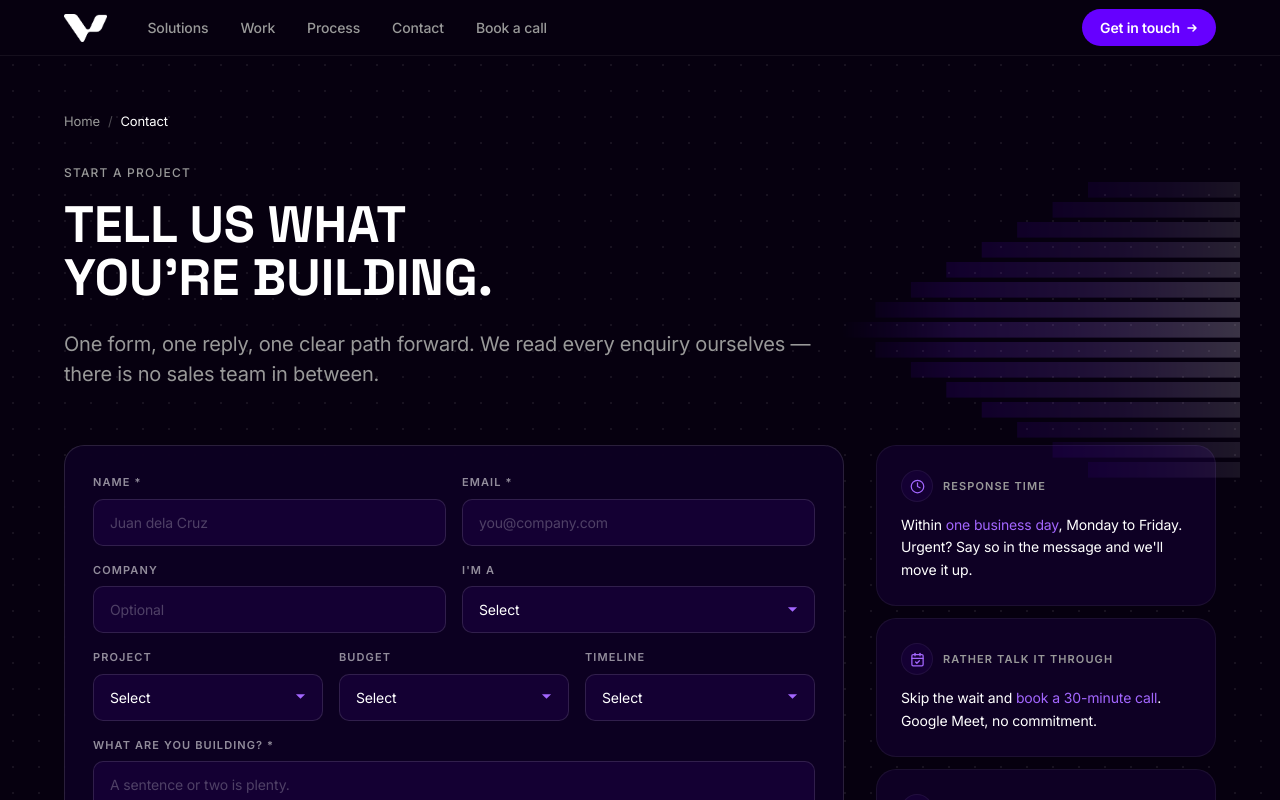
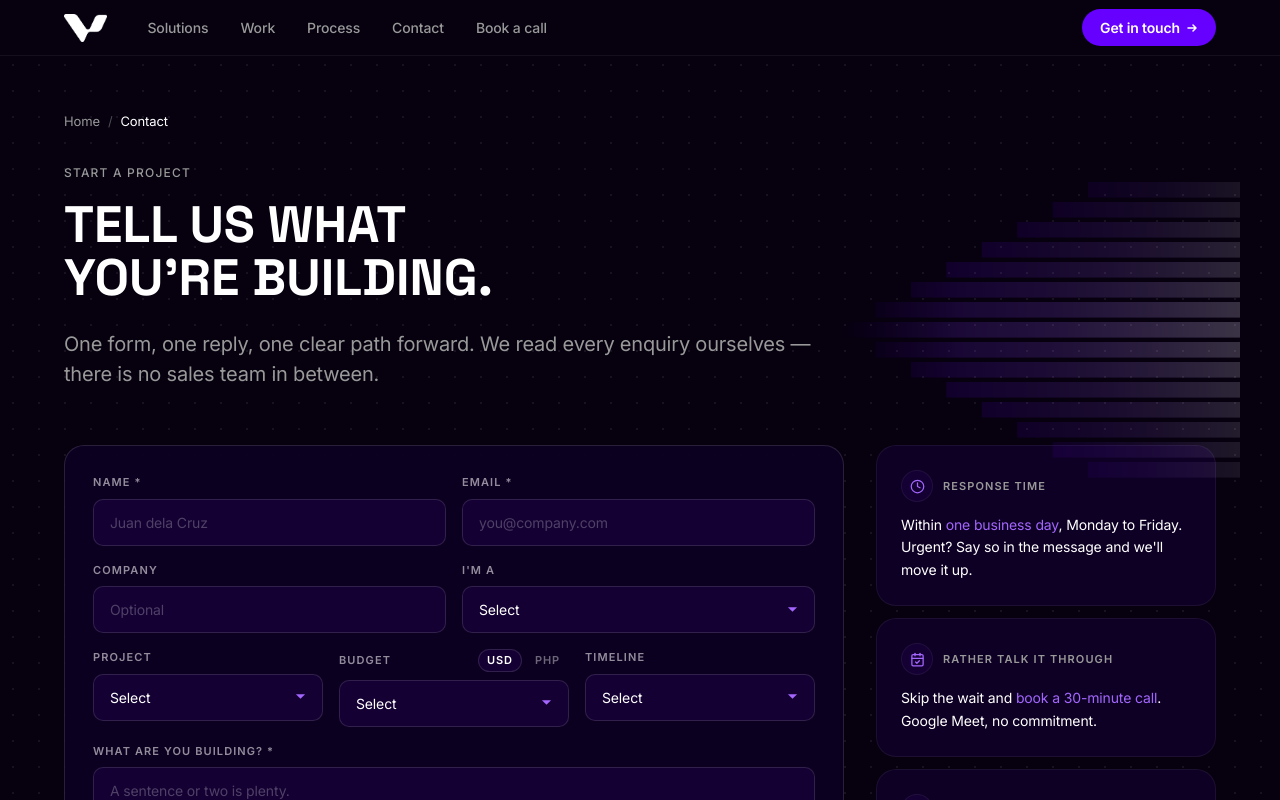
Before and after one commit to velquortech/velquor-portfolio, a Next.js app: page /contact in a window 1280 px wide. Shown: the top 800 px of the page. Built offline with nearby package versions, Linux system fonts and the light colour scheme.

Commit message:
git stash

```diff
--- a/app/components/contact/ContactForm.tsx
+++ b/app/components/contact/ContactForm.tsx
@@ -1,6 +1,6 @@
 "use client";
 
-import { useActionState, useId, useSyncExternalStore } from "react";
+import { useActionState, useId, useState, useSyncExternalStore } from "react";
 import { submitContact } from "../../actions/contact";
 import {
   BUDGETS,
@@ -13,7 +13,14 @@ import {
   TIMELINES,
   type Currency,
 } from "../../lib/contact-options";
-import { COUNTRY_COOKIE, PH, readCookie } from "../../lib/geo";
+import {
+  COUNTRY_COOKIE,
+  CURRENCY_COOKIE,
+  PH,
+  localeLooksPhilippine,
+  readCookie,
+  writeCookie,
+} from "../../lib/geo";
 import { StepField } from "../brand/StepField";
 
 /**
@@ -31,33 +38,72 @@ import { StepField } from "../brand/StepField";
  * server snapshot below, so the markup React hydrates matches what was sent.
  * With JavaScript off the form still works and shows dollars.
  */
-/** Neither the cookie nor the timezone changes mid-session — nothing to subscribe to. */
+/** None of these signals change mid-session — nothing to subscribe to. */
 const subscribe = () => () => {};
 
+/**
+ * In precedence order:
+ *
+ *   1. what the visitor picked, if they picked
+ *   2. the edge's country lookup, which is the accurate one
+ *   3. timezone, then locale — fallbacks for local dev and non-Vercel hosts
+ *
+ * Timezone alone is not enough: a lot of machines in the Philippines are set to
+ * Asia/Singapore, same UTC+8. Widening the check to the offset is worse, not
+ * better — that bucket also holds Singapore, Malaysia, Hong Kong, Taiwan, and
+ * Perth. Locale is the tiebreaker, and the toggle is the answer when both are
+ * wrong.
+ */
 const getClientCurrency = (): Currency => {
+  const chosen = readCookie(CURRENCY_COOKIE);
+  if (chosen === "PHP" || chosen === "USD") return chosen;
+
   const country = readCookie(COUNTRY_COOKIE);
   if (country) return country === PH ? "PHP" : "USD";
 
   try {
-    return Intl.DateTimeFormat().resolvedOptions().timeZone === "Asia/Manila"
-      ? "PHP"
-      : "USD";
+    if (Intl.DateTimeFormat().resolvedOptions().timeZone === "Asia/Manila") {
+      return "PHP";
+    }
   } catch {
-    // Intl is unavailable on some old browsers; dollars is the safe default.
-    return "USD";
+    // Intl is unavailable on some old browsers; fall through to locale.
   }
+
+  return localeLooksPhilippine() ? "PHP" : "USD";
 };
 
 const getServerCurrency = (): Currency => "USD";
 
-function useCurrency(): Currency {
+/**
+ * Detection sets the default; the visitor gets the last word.
+ *
+ * Every signal above is a guess, and a guess about someone's money is worth one
+ * small control to correct. The choice is remembered across pages, and it
+ * changes only what is displayed — the band posted to Airtable is the dollar
+ * band either way.
+ */
+function useCurrency(): [Currency, (next: Currency) => void] {
   // useSyncExternalStore, not an effect: it takes an explicit server snapshot,
   // so the markup React hydrates against is the markup the server sent.
-  return useSyncExternalStore(subscribe, getClientCurrency, getServerCurrency);
+  const detected = useSyncExternalStore(
+    subscribe,
+    getClientCurrency,
+    getServerCurrency,
+  );
+  const [chosen, setChosen] = useState<Currency | null>(null);
+
+  const choose = (next: Currency) => {
+    writeCookie(CURRENCY_COOKIE, next);
+    setChosen(next);
+  };
+
+  return [chosen ?? detected, choose];
 }
 
-const LABEL =
-  "block text-[11px] font-semibold tracking-[0.10em] uppercase text-white/55 mb-2";
+const LABEL_BASE =
+  "block text-[11px] font-semibold tracking-[0.10em] uppercase text-white/55";
+
+const LABEL = `${LABEL_BASE} mb-2`;
 
 const FIELD =
   "w-full bg-s2 border border-hairline-strong rounded-[10px] px-4 py-3 " +
@@ -92,7 +138,7 @@ export function ContactForm({
   );
   const id = useId();
   const field = (n: string) => `${id}-${n}`;
-  const currency = useCurrency();
+  const [currency, chooseCurrency] = useCurrency();
 
   if (state.ok) {
     return (
@@ -251,9 +297,37 @@ export function ContactForm({
         </div>
 
         <div>
-          <label htmlFor={field("budget")} className={LABEL}>
-            Budget
-          </label>
+          {/* Detection is a guess, and this one is about someone's money. The
+              toggle is the correction — plenty of machines in the Philippines
+              report Asia/Singapore, and no signal short of asking gets that
+              right. Switching changes the labels only; the posted value stays
+              the dollar band. */}
+          <div className="flex items-center justify-between gap-2 mb-2">
+            <label htmlFor={field("budget")} className={LABEL_BASE}>
+              Budget
+            </label>
+            <div
+              role="group"
+              aria-label="Show budget in"
+              className="flex items-center gap-1"
+            >
+              {(["USD", "PHP"] as const).map((c) => (
+                <button
+                  key={c}
+                  type="button"
+                  onClick={() => chooseCurrency(c)}
+                  aria-pressed={currency === c}
+                  className={`px-2 py-0.5 rounded-pill border text-[11px] font-semibold tracking-[0.08em] cursor-pointer transition-colors duration-200 focus-visible:outline-2 focus-visible:outline-offset-2 focus-visible:outline-violet-300 ${
+                    currency === c
+                      ? "bg-s2 border-hairline-strong text-ink"
+                      : "bg-transparent border-transparent text-white/40 hover:text-white/70"
+                  }`}
+                >
+                  {c}
+                </button>
+              ))}
+            </div>
+          </div>
           <select
             id={field("budget")}
             name="budget"
--- a/app/lib/geo.ts
+++ b/app/lib/geo.ts
@@ -10,6 +10,15 @@
 /** Written by proxy.ts, read in the browser. Not a secret, not HttpOnly. */
 export const COUNTRY_COOKIE = "vq_country";
 
+/**
+ * The visitor's own choice, which beats every detection signal.
+ *
+ * Kept separate from COUNTRY_COOKIE on purpose: the proxy rewrites that one
+ * whenever the edge reports a different country, so an override stored there
+ * would be wiped on the next navigation.
+ */
+export const CURRENCY_COOKIE = "vq_currency";
+
 /** ISO 3166-1 alpha-2 for the Philippines. */
 export const PH = "PH";
 
@@ -19,3 +28,27 @@ export function readCookie(name: string): string | null {
   const match = document.cookie.match(`(?:^|; )${name}=([^;]*)`);
   return match ? decodeURIComponent(match[1]) : null;
 }
+
+/** Browser-only, thirty days, same scope as the country cookie. */
+export function writeCookie(name: string, value: string): void {
+  if (typeof document === "undefined") return;
+  document.cookie = `${name}=${encodeURIComponent(value)}; path=/; max-age=${
+    60 * 60 * 24 * 30
+  }; samesite=lax`;
+}
+
+/**
+ * Does the browser's language list look Philippine?
+ *
+ * A useful second signal because plenty of machines in the Philippines are set
+ * to the Singapore timezone — same UTC+8, and it is what a lot of Windows
+ * installs offer first. Locale is set from a different menu and tends to stay
+ * honest.
+ */
+export function localeLooksPhilippine(): boolean {
+  if (typeof navigator === "undefined") return false;
+  const langs = navigator.languages?.length
+    ? navigator.languages
+    : [navigator.language];
+  return langs.some((l) => /^(fil|tl)\b/i.test(l) || /-PH$/i.test(l));
+}
```
Also changed, not shown: 1 other file (tests, documents, lock files or other folders).
